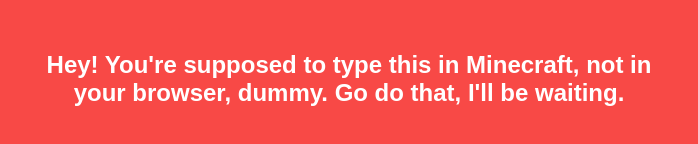
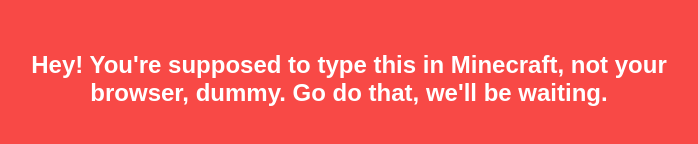
Before and after one commit to lr31o/hello-world, a plain HTML site: page index.html in a window 1280 px wide. Shown: the part 598-742 px from the top of the page, without its empty margins (291-989 px from the left). Drawn offline with Linux system fonts and the light colour scheme.

Commit message:
Update index.html

```diff
--- a/index.html
+++ b/index.html
@@ -20,7 +20,7 @@ background-color: #f84946
 <br>
 <br>
 <br>
-<center><font face="Arial" color="white" size="5"><b>Hey! You're supposed to type this in Minecraft, not in your browser, dummy. Go do that, I'll be waiting.</b></font></center>
+<center><font face="Arial" color="white" size="5"><b>Hey! You're supposed to type this in Minecraft, not your browser, dummy. Go do that, we'll be waiting.</b></font></center>
 
 </div>
 </html>
```
